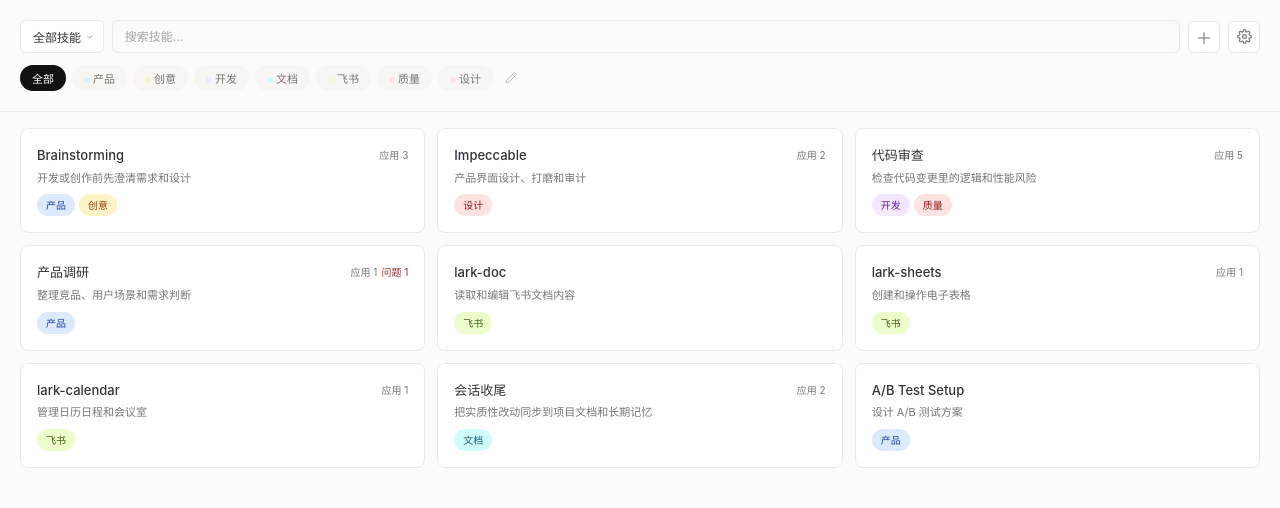
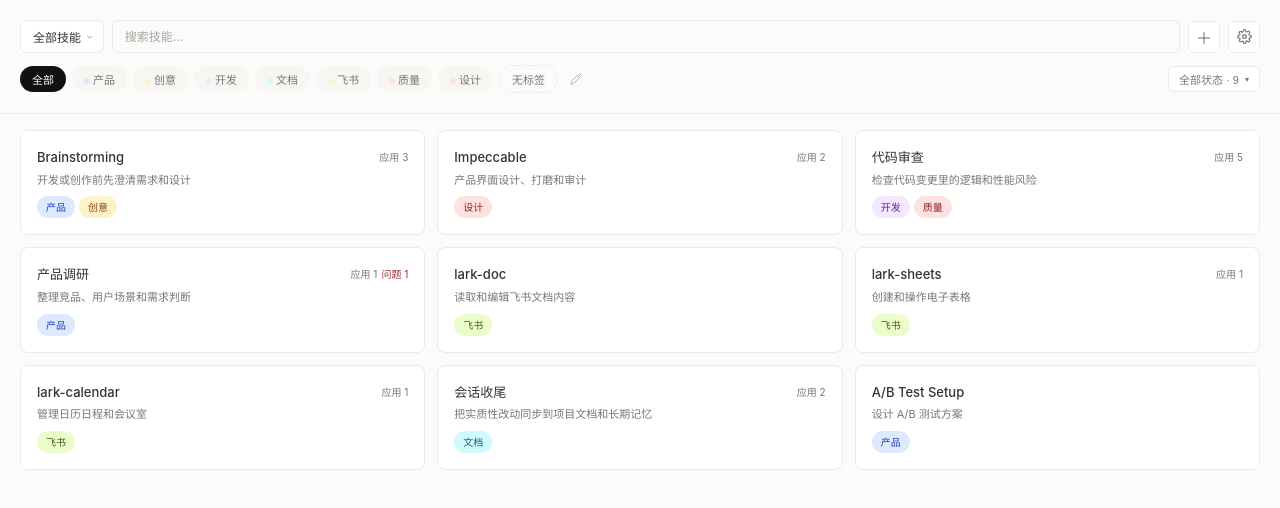
Before and after one commit to zhang1590424-rgb/yingzi-skill-manager, a React (Vite) app: page / in a window 1280 px wide. Shown: the top 508 px of the page. Built offline with nearby package versions, Linux system fonts and the light colour scheme; a web font is replaced by a local one.

Commit message:
feat: add no-tag filter and global status filter
- 标签筛选末尾新增「无标签」选项，筛选未打标签的技能
- 全部技能视图新增应用状态筛选器，与目标视图体验一致

```diff
--- a/src/App.tsx
+++ b/src/App.tsx
@@ -178,6 +178,18 @@ function SkillView({ state, refresh }: { state: AppState; refresh: () => Promise
     return { applied, notApplied, problem, total: applied + notApplied + problem };
   }, [skillStatusMap]);
 
+  // Count aggregate statuses across all targets (for "全部技能" view)
+  const globalStatusCounts = useMemo(() => {
+    if (activeTargetId) return null; // use target-specific counts instead
+    let applied = 0, notApplied = 0, problem = 0;
+    for (const s of state.skills) {
+      if (s.issueCount > 0) problem++;
+      else if (s.enabledCount > 0) applied++;
+      else notApplied++;
+    }
+    return { applied, notApplied, problem, total: applied + notApplied + problem };
+  }, [state.skills, activeTargetId]);
+
   // Close dropdowns on outside click
   useEffect(() => {
     const handler = (e: MouseEvent) => {
@@ -206,15 +218,28 @@ function SkillView({ state, refresh }: { state: AppState; refresh: () => Promise
       );
     }
     // Tag filter
-    if (activeTag) {
+    if (activeTag === "__NO_TAG__") {
+      list = list.filter(s => s.tags.length === 0);
+    } else if (activeTag) {
       list = list.filter(s => s.tags.includes(activeTag));
     }
-    // Status filter (only when target selected)
-    if (statusFilter && skillStatusMap) {
-      list = list.filter(s => {
-        const st = skillStatusMap.get(s.id);
-        return st?.status === statusFilter;
-      });
+    // Status filter
+    if (statusFilter) {
+      if (skillStatusMap) {
+        // Target view: filter by target-specific status
+        list = list.filter(s => {
+          const st = skillStatusMap.get(s.id);
+          return st?.status === statusFilter;
+        });
+      } else {
+        // All skills view: filter by aggregate status
+        list = list.filter(s => {
+          if (statusFilter === "applied") return s.enabledCount > 0;
+          if (statusFilter === "notApplied") return s.enabledCount === 0 && s.issueCount === 0;
+          if (statusFilter === "problem") return s.issueCount > 0;
+          return true;
+        });
+      }
     }
     return list;
   }, [state.skills, search, activeTag, statusFilter, skillStatusMap]);
@@ -450,7 +475,7 @@ function SkillView({ state, refresh }: { state: AppState; refresh: () => Promise
         </div>
 
         {/* Row 2: Tag filter + Status dropdown */}
-        {(allTags.length > 0 || activeTargetId) && (
+        {(allTags.length > 0 || activeTargetId || globalStatusCounts) && (
           <div className="filter-row">
             {allTags.length > 0 && (
               <>
@@ -471,6 +496,12 @@ function SkillView({ state, refresh }: { state: AppState; refresh: () => Promise
                   </button>
                 ))}
                 <button
+                  className={`filter-chip no-tag-chip ${activeTag === "__NO_TAG__" ? "active" : ""}`}
+                  onClick={() => { setActiveTag(activeTag === "__NO_TAG__" ? null : "__NO_TAG__"); }}
+                >
+                  无标签
+                </button>
+                <button
                   className={`manage-tags-pencil ${tagManageOpen ? "active" : ""}`}
                   onClick={() => setTagManageOpen(!tagManageOpen)}
                   title="管理标签"
@@ -482,17 +513,20 @@ function SkillView({ state, refresh }: { state: AppState; refresh: () => Promise
                 </button>
               </>
             )}
-            {activeTargetId && statusCounts && (
+            {(() => {
+              const counts = statusCounts || globalStatusCounts;
+              if (!counts) return null;
+              return (
               <div className="status-dropdown" ref={statusDropdownRef}>
                 <button
                   className={`status-dropdown-trigger ${statusFilter ? "active" : ""}`}
                   onClick={() => setStatusDropdownOpen(!statusDropdownOpen)}
                 >
                   <span className="status-dropdown-label">
-                    {statusFilter === "applied" ? `已应用 · ${statusCounts.applied}` :
-                     statusFilter === "notApplied" ? `未应用 · ${statusCounts.notApplied}` :
-                     statusFilter === "problem" ? `有问题 · ${statusCounts.problem}` :
-                     `全部状态 · ${statusCounts.total}`}
+                    {statusFilter === "applied" ? `已应用 · ${counts.applied}` :
+                     statusFilter === "notApplied" ? `未应用 · ${counts.notApplied}` :
+                     statusFilter === "problem" ? `有问题 · ${counts.problem}` :
+                     `全部状态 · ${counts.total}`}
                   </span>
                   <span className="status-dropdown-chevron">{statusDropdownOpen ? "▴" : "▾"}</span>
                 </button>
@@ -502,35 +536,36 @@ function SkillView({ state, refresh }: { state: AppState; refresh: () => Promise
                       className={`status-dropdown-item ${!statusFilter ? "active" : ""}`}
                       onClick={() => { setStatusFilter(null); setStatusDropdownOpen(false); }}
                     >
-                      全部状态 · {statusCounts.total}
+                      全部状态 · {counts.total}
                     </div>
                     <div
                       className={`status-dropdown-item ${statusFilter === "applied" ? "active" : ""}`}
                       onClick={() => { setStatusFilter("applied"); setStatusDropdownOpen(false); }}
                     >
                       <span className="status-dot applied" />
-                      已应用 · {statusCounts.applied}
+                      已应用 · {counts.applied}
                     </div>
                     <div
                       className={`status-dropdown-item ${statusFilter === "notApplied" ? "active" : ""}`}
                       onClick={() => { setStatusFilter("notApplied"); setStatusDropdownOpen(false); }}
                     >
                       <span className="status-dot not-applied" />
-                      未应用 · {statusCounts.notApplied}
+                      未应用 · {counts.notApplied}
                     </div>
-                    {statusCounts.problem > 0 && (
+                    {counts.problem > 0 && (
                       <div
                         className={`status-dropdown-item ${statusFilter === "problem" ? "active" : ""}`}
                         onClick={() => { setStatusFilter("problem"); setStatusDropdownOpen(false); }}
                       >
                         <span className="status-dot problem" />
-                        有问题 · {statusCounts.problem}
+                        有问题 · {counts.problem}
                       </div>
                     )}
                   </div>
                 )}
               </div>
-            )}
+              );
+            })()}
           </div>
         )}
 
--- a/src/styles.css
+++ b/src/styles.css
@@ -298,6 +298,19 @@ body {
   height: 6px;
   border-radius: 50%;
   margin-right: 3px;
+}
+
+.filter-chip.no-tag-chip {
+  border: 1px dashed var(--border);
+  background: transparent;
+}
+.filter-chip.no-tag-chip:hover {
+  background: #F7F6F3;
+}
+.filter-chip.no-tag-chip.active {
+  background: var(--button-primary);
+  color: var(--text-inverse);
+  border-color: var(--button-primary);
 }
 
 /* Manage tags pencil icon */
```
